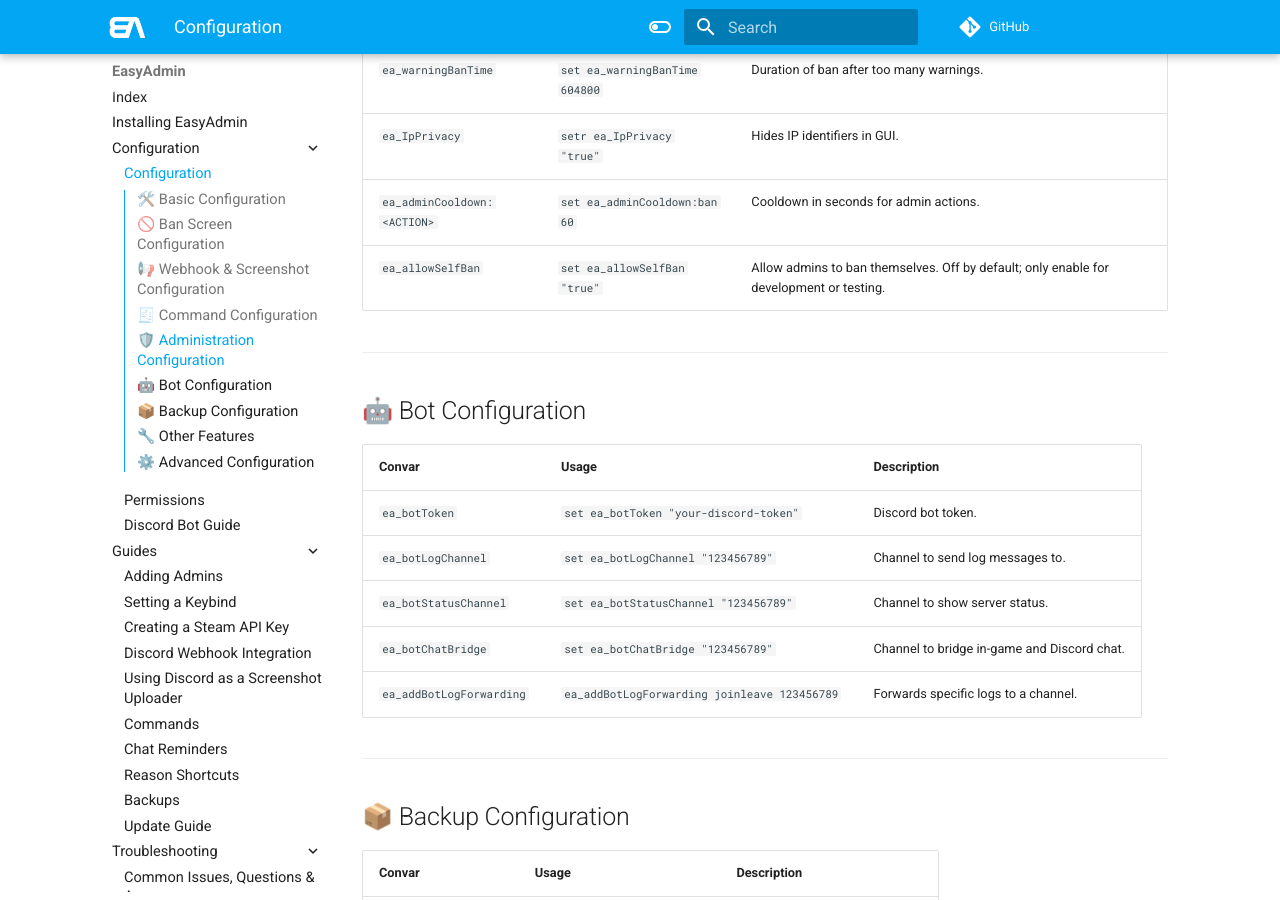
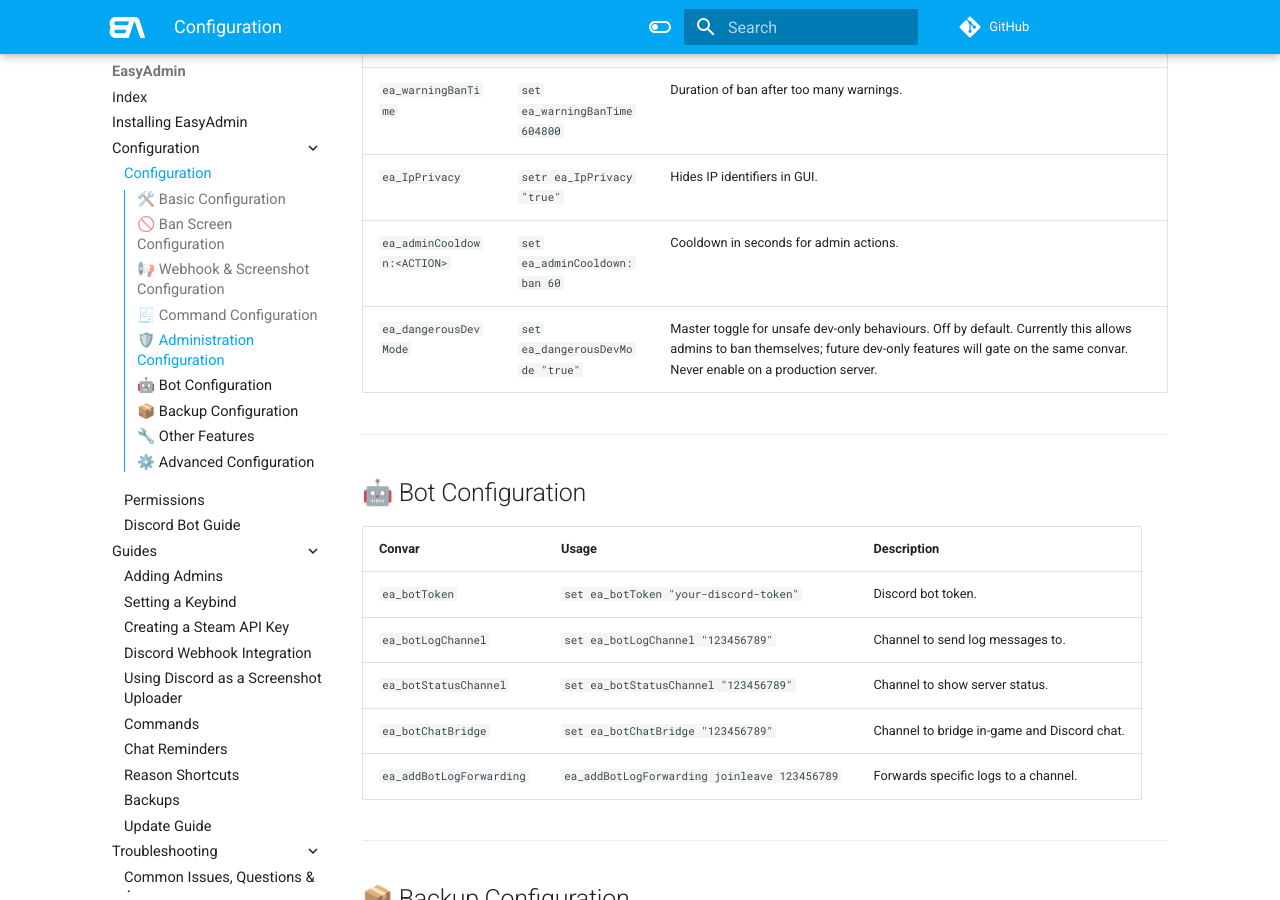
Before and after one commit to Blumlaut/EasyAdmin, an MkDocs documentation site: the page built from docs/docs/config.md, in a window 1280 px wide and 900 px high, scrolled down 3262 px. Built offline with MkDocs 1.6.1 and Material for MkDocs 9.7.7, drawn with Linux system fonts in a browser that asks for light colours; comment, search, counter and statistics services are not loaded.

Commit message:
rename ea_allowSelfBan to ea_dangerousDevMode as umbrella for unsafe dev-only toggles

```diff
--- a/docs/docs/config.md
+++ b/docs/docs/config.md
@@ -75,7 +75,7 @@ EasyAdmin is configured using **convars**. You can set them in your server confi
 | `ea_warningBanTime` | `set ea_warningBanTime 604800` | Duration of ban after too many warnings. |
 | `ea_IpPrivacy` | `setr ea_IpPrivacy "true"` | Hides IP identifiers in GUI. |
 | `ea_adminCooldown:<ACTION>` | `set ea_adminCooldown:ban 60` | Cooldown in seconds for admin actions. |
-| `ea_allowSelfBan` | `set ea_allowSelfBan "true"` | Allow admins to ban themselves. Off by default; only enable for development or testing. |
+| `ea_dangerousDevMode` | `set ea_dangerousDevMode "true"` | Master toggle for unsafe dev-only behaviours. Off by default. Currently this allows admins to ban themselves; future dev-only features will gate on the same convar. Never enable on a production server. |
 
 ---
 
```
Also changed, not shown: 2 other files.
